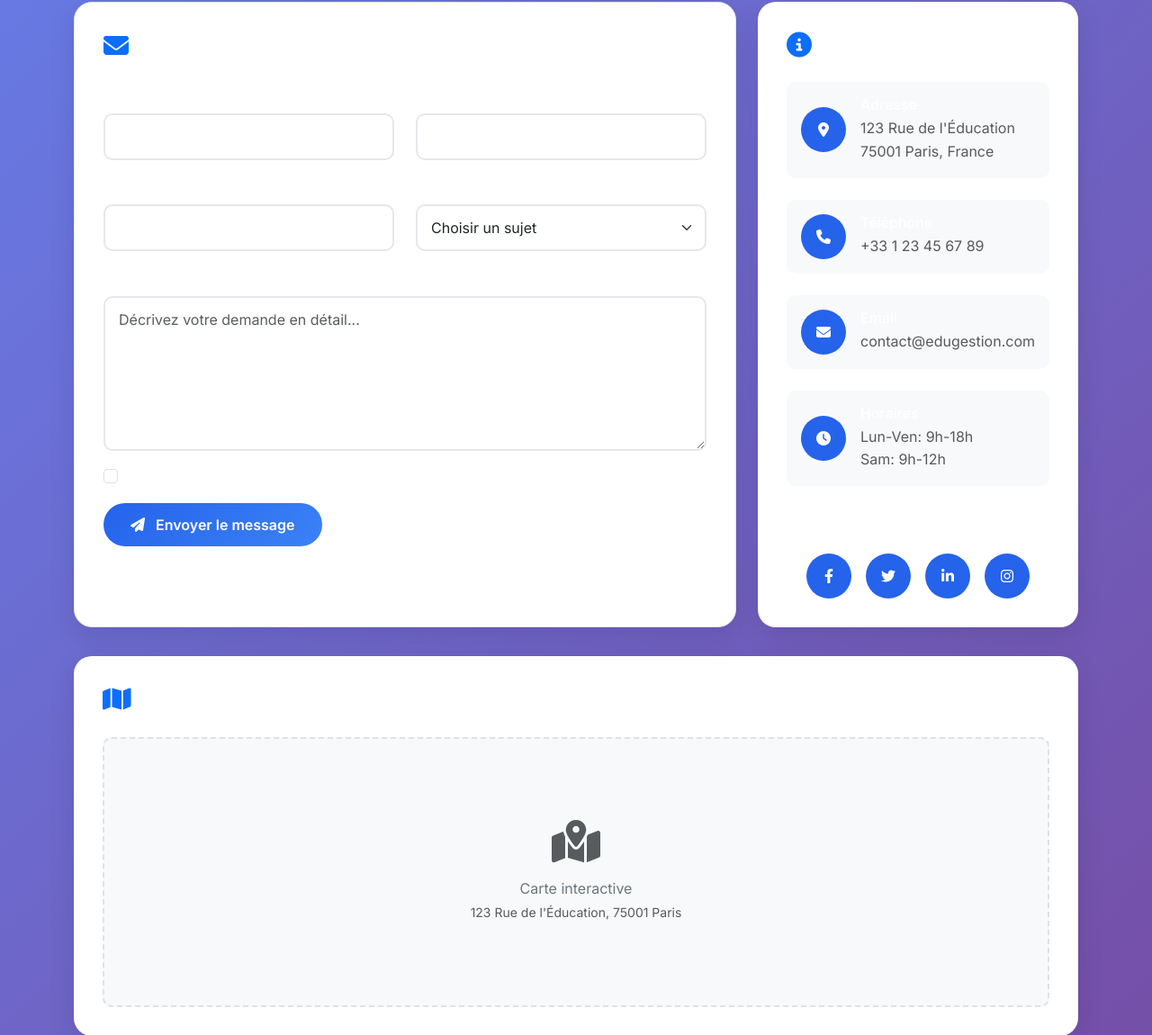
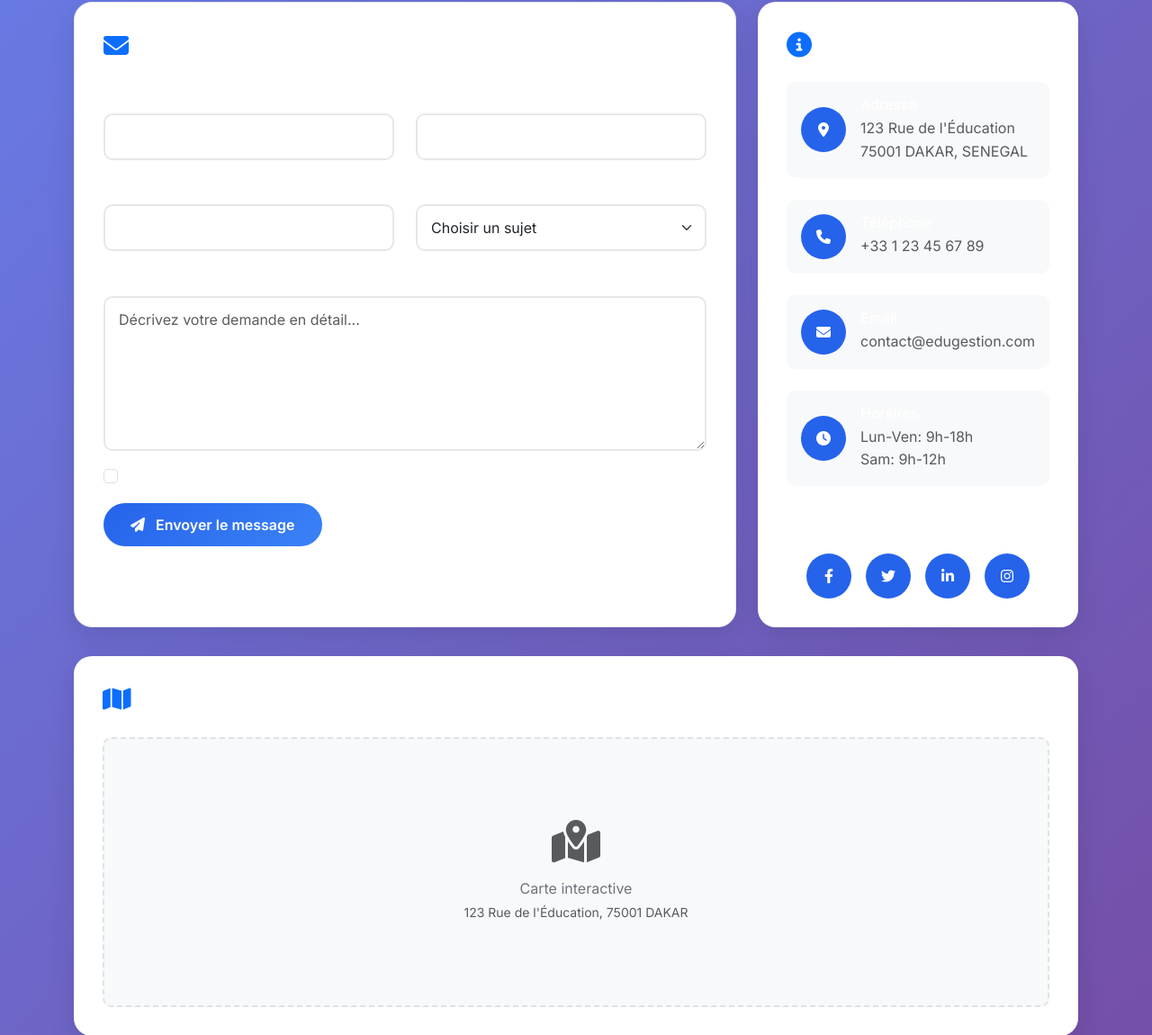
Before and after one commit to IDA52/EduGestion, a PHP site: page /edu01/contact in a window 1280 px wide. Shown: the part 272-1422 px from the top of the page at 90% size. Run offline with PHP 8.4, Linux system fonts and the light colour scheme.

Commit message:
Update contact.php

```diff
--- a/contact.php
+++ b/contact.php
@@ -338,7 +338,7 @@
                             </div>
                             <div>
                                 <h6 class="mb-1">Adresse</h6>
-                                <p class="mb-0 text-muted">123 Rue de l'Éducation<br>75001 Paris, France</p>
+                                <p class="mb-0 text-muted">123 Rue de l'Éducation<br>75001 DAKAR, SENEGAL</p>
                             </div>
                         </div>
 
@@ -403,7 +403,7 @@
                     <div class="text-center">
                         <i class="fas fa-map-marked-alt fa-3x mb-3 text-muted"></i>
                         <p class="mb-0">Carte interactive</p>
-                        <small class="text-muted">123 Rue de l'Éducation, 75001 Paris</small>
+                        <small class="text-muted">123 Rue de l'Éducation, 75001 DAKAR</small>
                     </div>
                 </div>
             </div>
@@ -416,7 +416,7 @@
             <div class="row align-items-center">
                 <div class="col-md-6">
                     <p class="mb-0 text-muted">
-                        © 2024 EduGestion. Tous droits réservés.
+                        © 2025 EduGestion. Tous droits réservés.
                     </p>
                 </div>
                 <div class="col-md-6 text-md-end">
```
